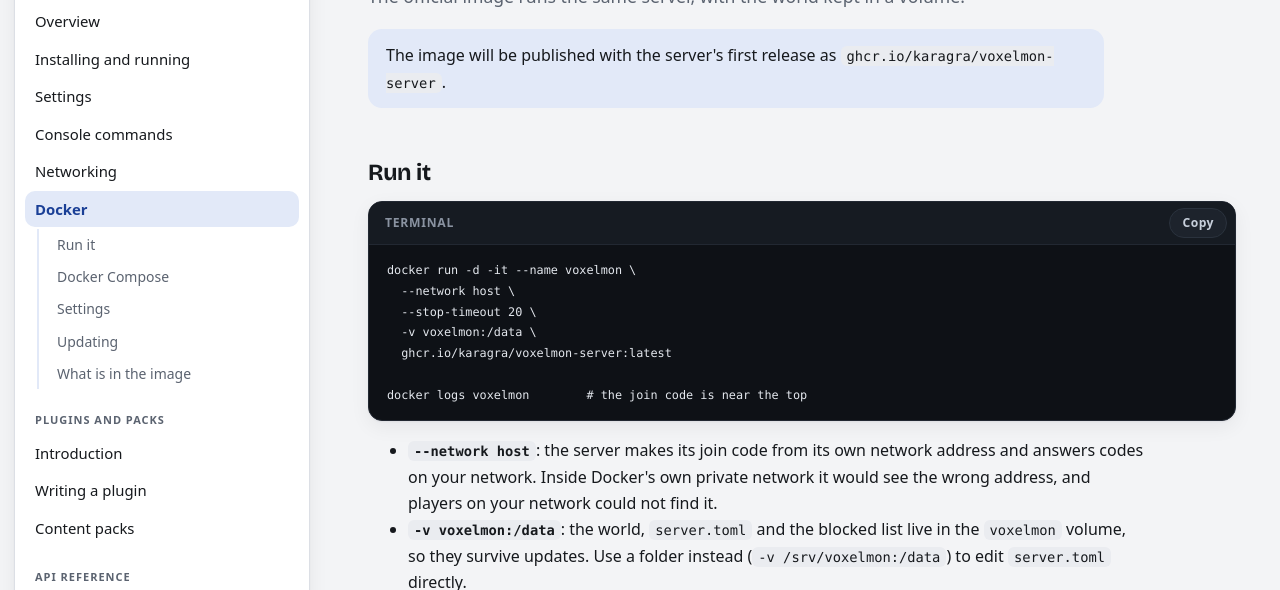
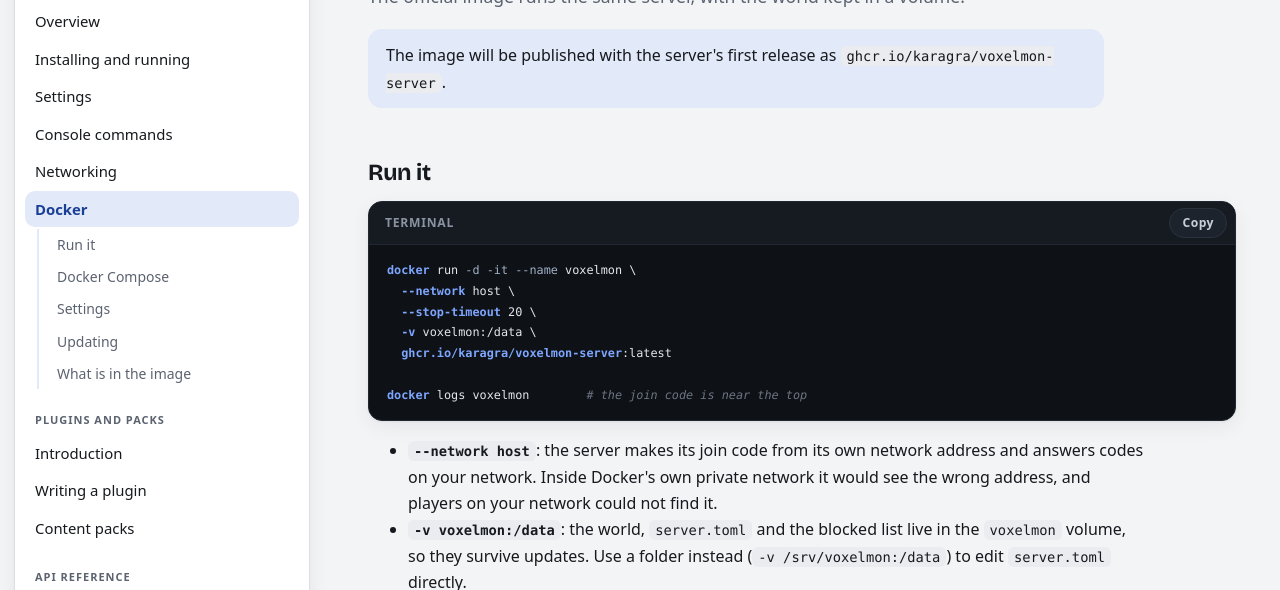
Before and after one commit to Karagra/voxelmon-server, a plain HTML site: page docker.html in a window 1280 px wide. Shown: the part 170-760 px from the top of the page. Drawn offline with nearby package versions, Linux system fonts and the light colour scheme.

Commit message:
Syntax colours in code windows

```diff
--- a/search.js
+++ b/search.js
@@ -82,6 +82,64 @@ const INDEX=[{"t":"VoxelMon Dedicated Server","u":"index.html","k":"page"},{"t":
       return done;
     }
   };
+  // Syntax colours: one pass of a language's token patterns over the block's text, each match
+  // wrapped in a span of its kind (style.css `.tk-*`); everything else stays as it was.
+  const escape = (t) => t.replace(/&/g, "&amp;").replace(/</g, "&lt;").replace(/>/g, "&gt;");
+  const RUST_KEYWORDS = "as|async|await|break|const|continue|crate|dyn|else|enum|extern|false|fn|for|if|impl|in|let|loop|match|mod|move|mut|pub|ref|return|self|Self|static|struct|super|trait|true|type|unsafe|use|where|while";
+  const JAVA_KEYWORDS = "abstract|boolean|break|byte|case|catch|char|class|continue|default|do|double|else|enum|extends|final|finally|float|for|if|implements|import|instanceof|int|interface|long|new|null|package|private|protected|public|record|return|sealed|short|static|super|switch|this|throw|throws|true|false|try|var|void|while|permits";
+  const RULES = {
+    Rust: [
+      ["comment", /\/\/[^\n]*/],
+      ["string", /"(?:[^"\\]|\\.)*"/],
+      ["macro", /\b[a-z_][a-z0-9_]*!/],
+      ["attr", /#!?\[[^\]\n]*\]/],
+      ["keyword", new RegExp(`\\b(?:${RUST_KEYWORDS})\\b`)],
+      ["type", /\b[A-Z][A-Za-z0-9_]*\b/],
+      ["number", /\b\d[\d_.]*(?:[iuf](?:8|16|32|64|size))?\b/],
+      ["call", /\b[a-z_][a-z0-9_]*(?=\()/],
+    ],
+    Java: [
+      ["comment", /\/\/[^\n]*|\/\*[\s\S]*?\*\//],
+      ["string", /"(?:[^"\\]|\\.)*"/],
+      ["attr", /@[A-Za-z]+/],
+      ["keyword", new RegExp(`\\b(?:${JAVA_KEYWORDS})\\b`)],
+      ["type", /\b[A-Z][A-Za-z0-9_]*\b/],
+      ["number", /\b\d[\d_.]*[LlFfDd]?\b/],
+      ["call", /\b[a-z_][A-Za-z0-9_]*(?=\()/],
+    ],
+    TOML: [
+      ["comment", /#[^\n]*/],
+      ["section", /^\s*\[[^\]\n]+\]/m],
+      ["key", /^\s*[A-Za-z_][\w.-]*(?=\s*=)/m],
+      ["string", /"(?:[^"\\]|\\.)*"/],
+      ["keyword", /\b(?:true|false)\b/],
+      ["number", /\b\d[\d_.]*\b/],
+    ],
+    Terminal: [
+      ["comment", /#[^\n]*/],
+      ["string", /"(?:[^"\\]|\\.)*"|'[^'\n]*'/],
+      ["command", /^\s*[\w./-]+/m],
+      ["flag", /(?<=\s)--?[\w-]+/],
+    ],
+  };
+  const paint = (pre, kind) => {
+    const rules = RULES[kind];
+    if (!rules) return;
+    const text = pre.textContent;
+    const all = new RegExp(rules.map(([, re]) => `(${re.source})`).join("|"), "gm");
+    let out = "";
+    let at = 0;
+    for (const match of text.matchAll(all)) {
+      if (match[0] === "") continue;
+      const index = match.slice(1).findIndex((group) => group !== undefined);
+      out += escape(text.slice(at, match.index));
+      out += `<span class="tk-${rules[index][0]}">${escape(match[0])}</span>`;
+      at = match.index + match[0].length;
+    }
+    out += escape(text.slice(at));
+    const code = pre.querySelector("code") || pre;
+    code.innerHTML = out;
+  };
   for (const pre of document.querySelectorAll("main pre")) {
     const name = kind(pre);
     const box = document.createElement("div");
@@ -109,6 +167,7 @@ const INDEX=[{"t":"VoxelMon Dedicated Server","u":"index.html","k":"page"},{"t":
       }, 1600);
     });
     bar.append(label, button);
+    paint(pre, name);
     pre.replaceWith(box);
     box.append(bar, pre);
   }
--- a/style.css
+++ b/style.css
@@ -339,3 +339,16 @@ html[data-lang="java"] .rs, html:not([data-lang="java"]) .java { display: none;
   color: #e3e7ed;
   padding: 14px 18px 16px;
 }
+
+/* Syntax colours inside the code windows (search.js `paint`): blues and greys, a warm number. */
+.codebox .tk-keyword { color: #7ea6ff; font-weight: 600; }
+.codebox .tk-type { color: #b9cdf7; }
+.codebox .tk-string { color: #94d3c9; }
+.codebox .tk-number { color: #e2bf7f; }
+.codebox .tk-comment { color: #6c7583; font-style: italic; }
+.codebox .tk-macro, .codebox .tk-attr { color: #9fb3d9; }
+.codebox .tk-call { color: #dfe6f2; }
+.codebox .tk-section { color: #b9cdf7; font-weight: 600; }
+.codebox .tk-key { color: #7ea6ff; }
+.codebox .tk-command { color: #7ea6ff; font-weight: 600; }
+.codebox .tk-flag { color: #9fb0c7; }
```
